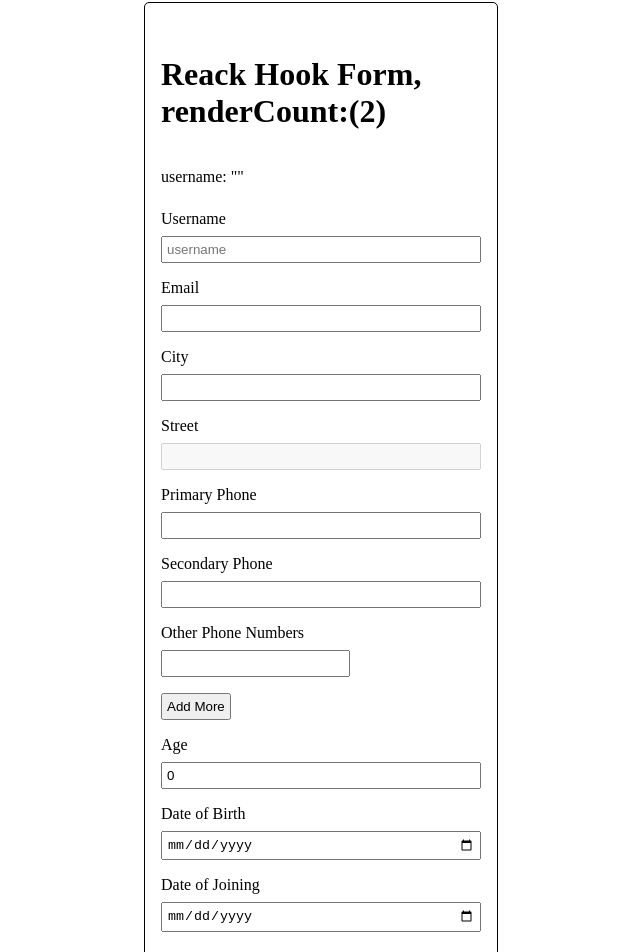
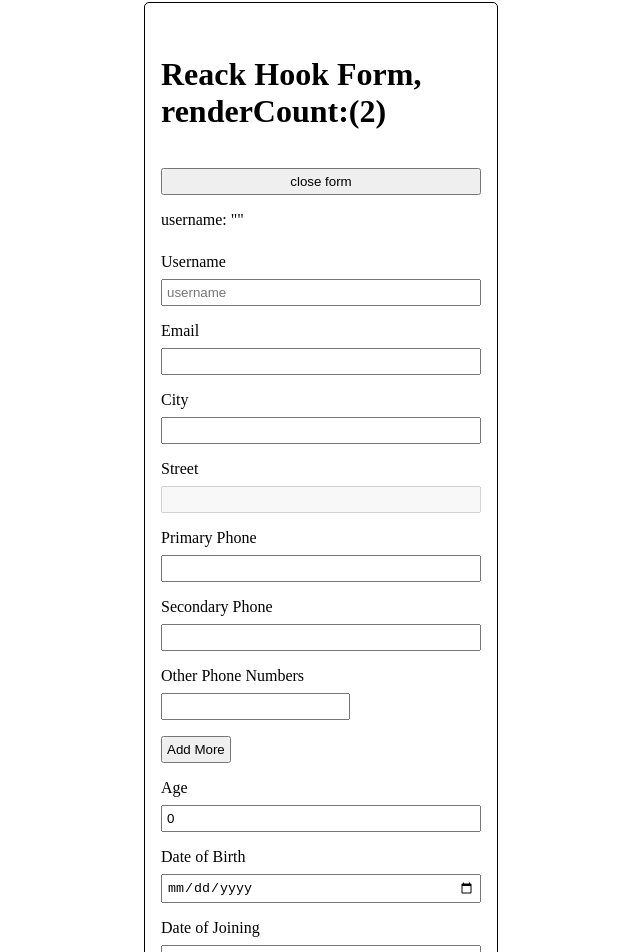
Before and after one commit to Digambar1411/react-hook-form, a React (Vite) app: page / in a window 1280 px wide. Shown: the part 78-1030 px from the top of the page, without its empty margins (319-959 px from the left). Built offline with nearby package versions, Linux system fonts and the light colour scheme.

Commit message:
touchedFields , dirtyFields & reset

```diff
--- a/src/components/ReactHookForm.tsx
+++ b/src/components/ReactHookForm.tsx
@@ -26,10 +26,16 @@ const ReactHookForm = () => {
     register,
     control,
     handleSubmit,
-    formState:{errors},
+    formState:{
+      errors,
+      touchedFields,
+      dirtyFields,
+      isDirty,
+    },
     watch,
     getValues,
-    setValue
+    setValue,
+    reset
   } = useForm<SampleFormType>({
     defaultValues:{
       username:'',
@@ -55,6 +61,7 @@ const ReactHookForm = () => {
 
   const submitForm = (data: SampleFormType) => {
     console.log(data);
+    reset(); //clear fields post submit
   }
 
   const getValuesHandler = () => {
@@ -64,6 +71,17 @@ const ReactHookForm = () => {
   const setValueHandler = () => {
     setValue('username','admin');
   }
+
+  const handleDiscard=()=>{
+    isDirty
+    ? alert('You have unsaved changes')
+    : console.log('No unsaved changes form closed');
+  }
+
+  console.log('touchedFields:', touchedFields);
+  console.log('dirtyFields:', dirtyFields);
+  console.log('isDirty:', isDirty);
+
 
   render++;
 
@@ -78,6 +96,7 @@ const ReactHookForm = () => {
 		<>
 			<form onSubmit={handleSubmit(submitForm)} noValidate>
 				<h1>Reack Hook Form, renderCount:({render / 2})</h1>
+        <button type="button"onClick={handleDiscard} >close form</button>
         <p>username: {JSON.stringify(watchedFields)}</p>
 
 				<div className="section">
@@ -221,7 +240,7 @@ const ReactHookForm = () => {
           {errors.doj && <p className='error'>{errors.doj.message}</p>}
 				</div>
 
-				<button type="submit">Submit</button>
+				<button disabled={!isDirty} type="submit">Submit</button>
         <button type='button' onClick={getValuesHandler}>get Values</button>
         <button type='button' onClick={setValueHandler}>set Values</button>
 			</form>
```
